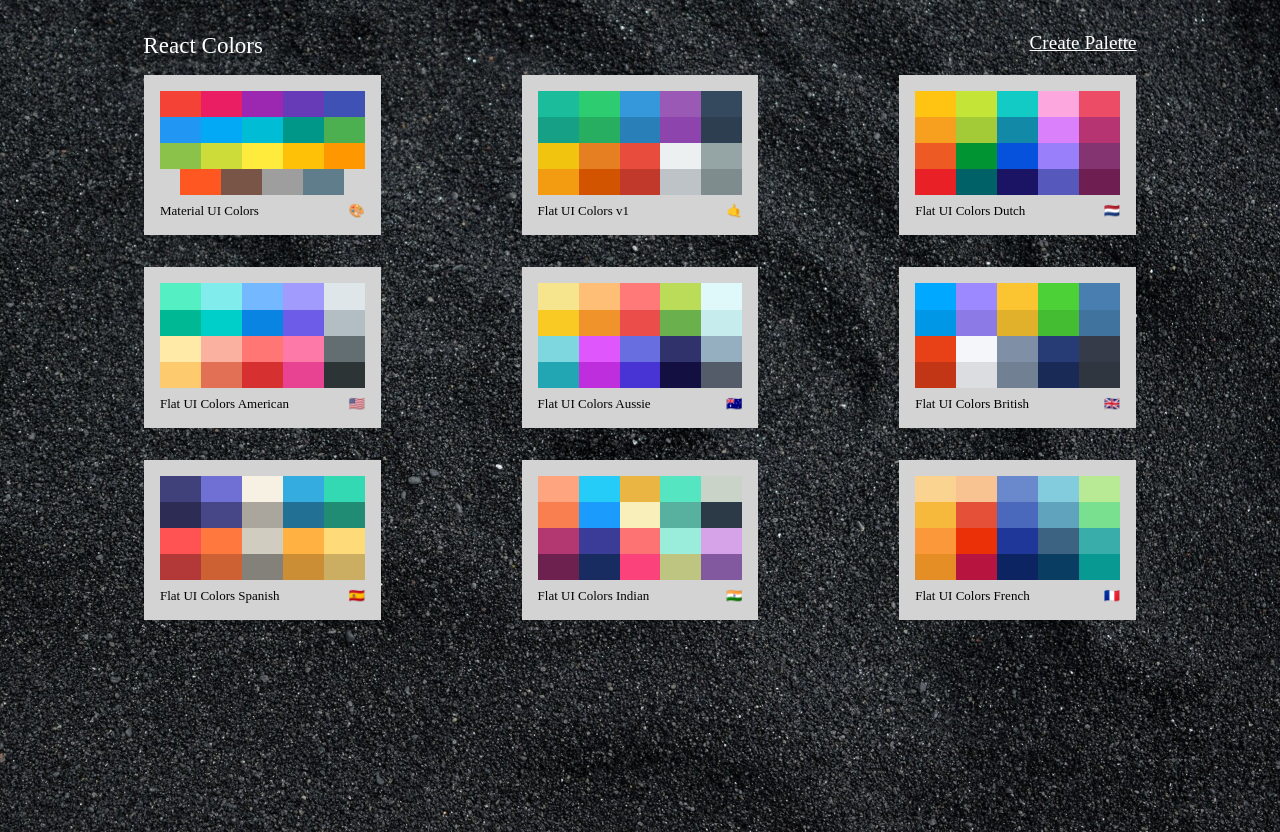
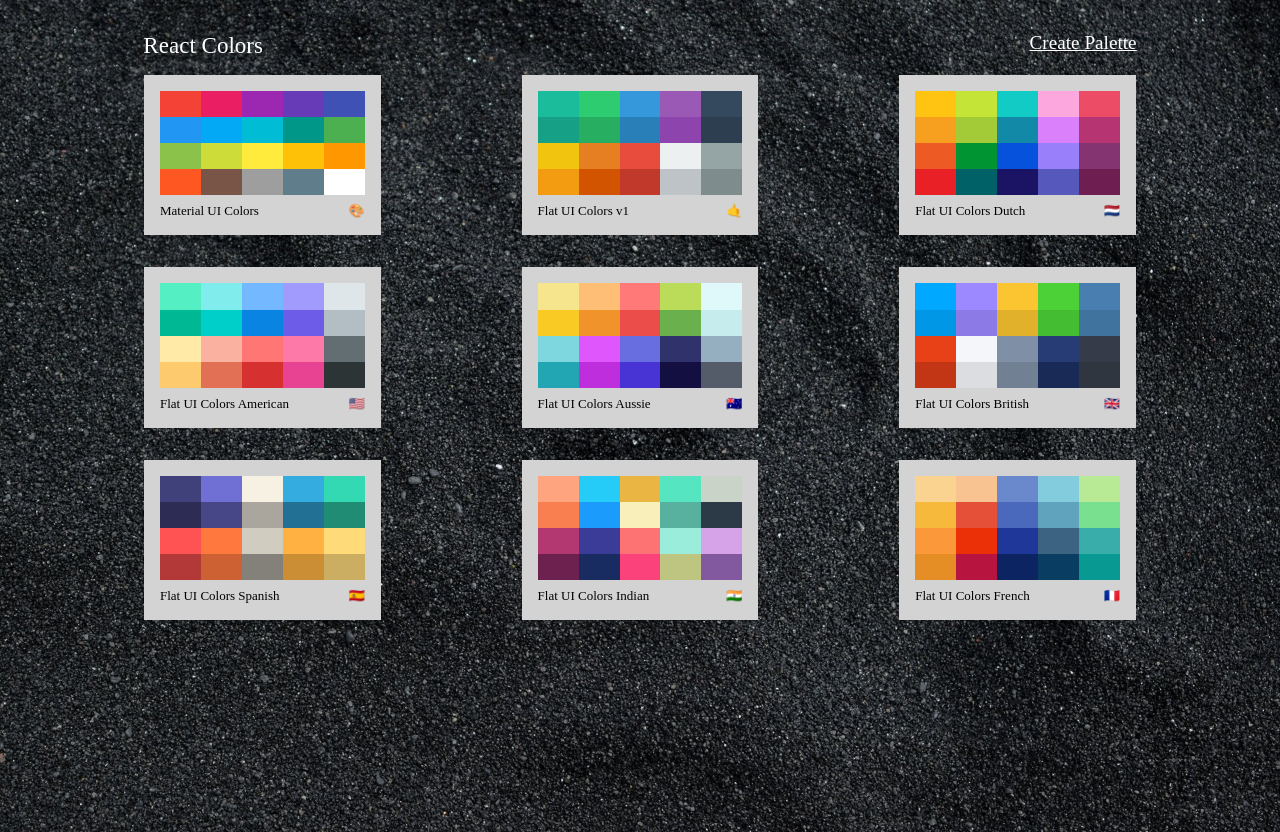
Before and after one commit to Masoud-khalifeh/Colors-App, a React (Create React App) app: page / in a window 1280 px wide. Built offline with nearby package versions, Linux system fonts and the light colour scheme.

Commit message:
Add function renderColors to PalettesPage

```diff
--- a/src/PalettesPage.js
+++ b/src/PalettesPage.js
@@ -4,6 +4,17 @@
 
 
 export default function PalettesPage(props) {
+
+    //check if we do not have 20 colors in palette, we add white colors until 20
+    function renderColors(palette) {
+        const colors = [];
+        for (let i = 0; i < 20; i++) {
+          const color = palette[i] ? palette[i].color : "white";
+          colors.push(<div className="mainPaletteTopColor" style={{ backgroundColor: color }} />);
+        }
+        return colors;
+      }
+
     return (
 
 
@@ -21,9 +32,7 @@
                 {props.PaletteArrays.map(palette => (
                     <div className="mainPalette">
                         <div className="mainPaletteTop">
-                            {palette.colors.map(color => (
-                                <div className="mainPaletteTopColor" style={{ backgroundColor: `${color.color}` }}></div>
-                            ))}
+                            {renderColors(palette.colors)}
                         </div>
                         <div className="mainPaletteBottom">
                             <span>{palette.paletteName}</span>
```
